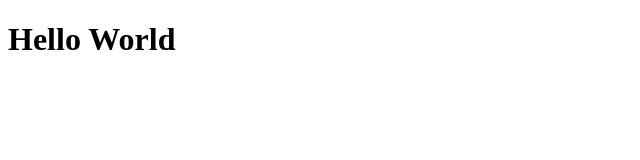
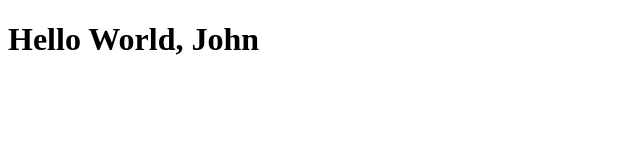
Before and after one commit to windwheel7/hello, a plain HTML site: page index.html in a window 1280 px wide. Shown: the whole page, without its empty margins (0-640 px from the left). Drawn offline with Linux system fonts and the light colour scheme.

Commit message:
Update greeting in index.html to include 'John'

```diff
--- a/index.html
+++ b/index.html
@@ -5,6 +5,6 @@
   <title>Hello Test</title>
 </head>
 <body>
-  <h1>Hello World</h1>
+  <h1>Hello World, John</h1>
 </body>
 </html>
```
